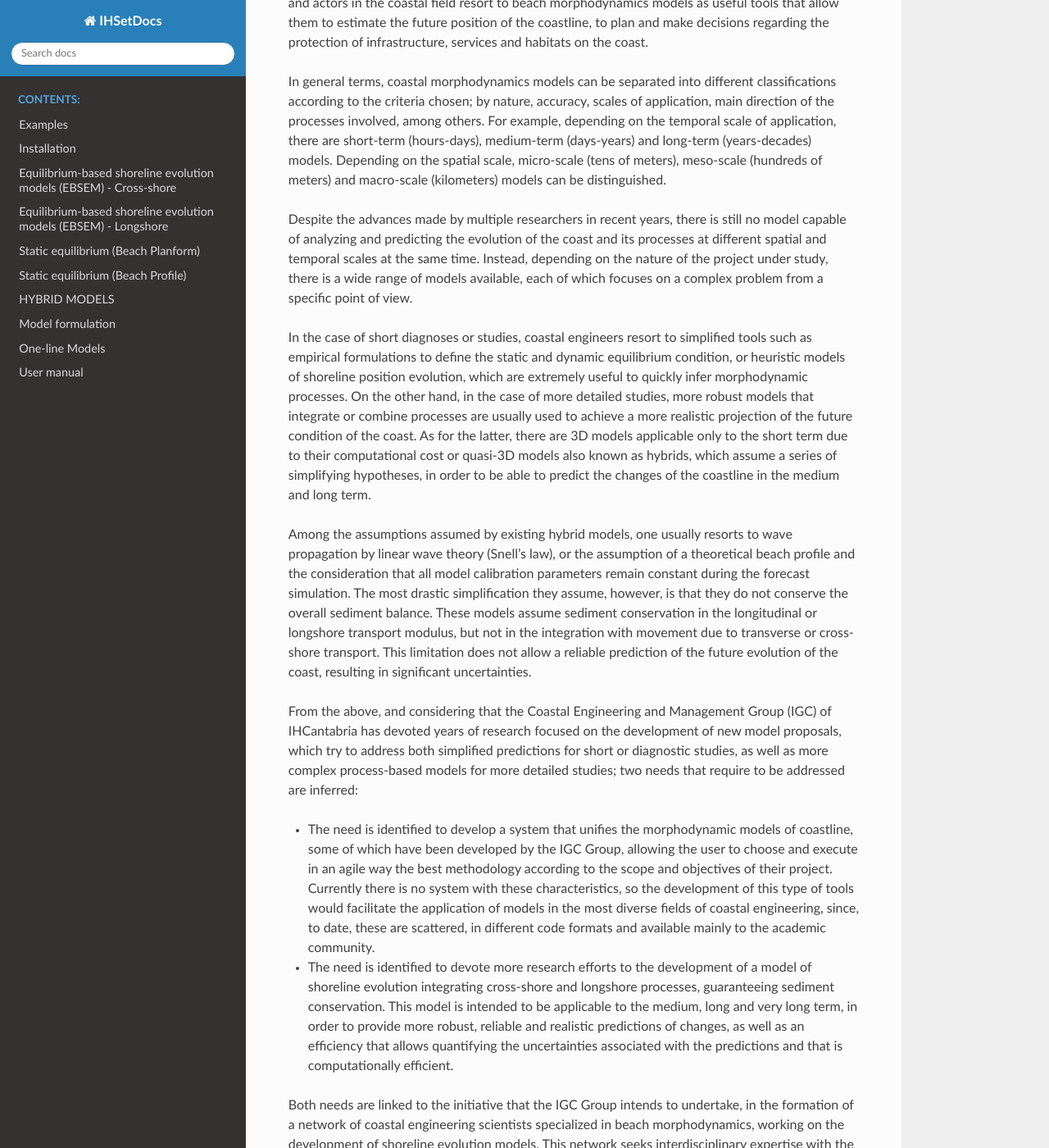
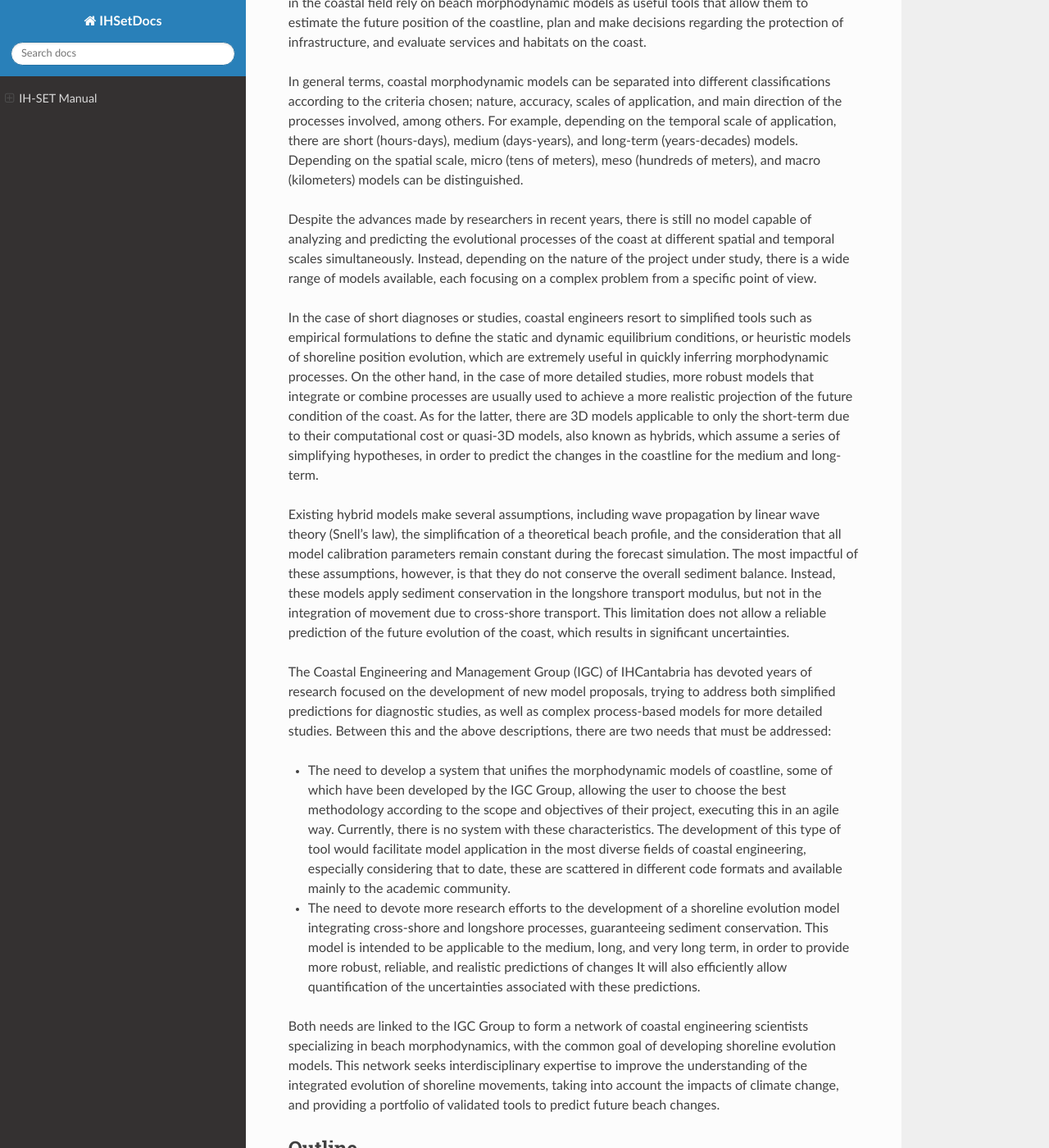
Before and after one commit to IHCantabria/IHSetDocs, a Sphinx documentation site: the page built from docs/index.md, in a window 1280 px wide and 1400 px high, scrolled down 320 px. Shown: the whole window at 82% size. Built offline with Sphinx 7.4.7 and the Read the Docs theme 2.0.0, drawn with Linux system fonts in a browser that asks for light colours; some of the changed text lies outside the part shown.

Commit message:
Add files via upload

````diff
--- a/docs/index.md
+++ b/docs/index.md
@@ -2,27 +2,27 @@
 
 ## Motivation
 
-Coastal zones are dynamic environments, conditioned by agents as diverse as waves, winds, currents, sea level, anthropogenic modifications, as well as other oceanographic and sediment supply factors at different spatio-temporal scales. Therefore, coastal engineering studies or projects vary in nature and complexity. Depending on the scope and objective of each project, managers and actors in the coastal field resort to beach morphodynamics models as useful tools that allow them to estimate the future position of the coastline, to plan and make decisions regarding the protection of infrastructure, services and habitats on the coast.
+Coastal zones are dynamic environments, conditioned by diverse agents such as waves, winds, currents, sea level, anthropogenic modifications, and other oceanographic and sediment supply factors at different spatio-temporal scales. Therefore, coastal engineering studies or projects vary in nature and complexity. Depending on the scope and objective of each project, managers and actors in the coastal field rely on beach morphodynamic models as useful tools that allow them to estimate the future position of the coastline, plan and make decisions regarding the protection of infrastructure, and evaluate services and habitats on the coast.
 
-In general terms, coastal morphodynamics models can be separated into different classifications according to the criteria chosen; by nature, accuracy, scales of application, main direction of the processes involved, among others. For example, depending on the temporal scale of application, there are short-term (hours-days), medium-term (days-years) and long-term (years-decades) models. Depending on the spatial scale, micro-scale (tens of meters), meso-scale (hundreds of meters) and macro-scale (kilometers) models can be distinguished.
+In general terms, coastal morphodynamic models can be separated into different classifications according to the criteria chosen; nature, accuracy, scales of application, and main direction of the processes involved, among others. For example, depending on the temporal scale of application, there are short (hours-days), medium (days-years), and long-term (years-decades) models. Depending on the spatial scale, micro (tens of meters), meso (hundreds of meters), and macro (kilometers) models can be distinguished.
 
-Despite the advances made by multiple researchers in recent years, there is still no model capable of analyzing and predicting the evolution of the coast and its processes at different spatial and temporal scales at the same time. Instead, depending on the nature of the project under study, there is a wide range of models available, each of which focuses on a complex problem from a specific point of view.
+Despite the advances made by researchers in recent years, there is still no model capable of analyzing and predicting the evolutional processes of the coast at different spatial and temporal scales simultaneously. Instead, depending on the nature of the project under study, there is a wide range of models available, each focusing on a complex problem from a specific point of view.
 
-In the case of short diagnoses or studies, coastal engineers resort to simplified tools such as empirical formulations to define the static and dynamic equilibrium condition, or heuristic models of shoreline position evolution, which are extremely useful to quickly infer morphodynamic processes. On the other hand, in the case of more detailed studies, more robust models that integrate or combine processes are usually used to achieve a more realistic projection of the future condition of the coast. As for the latter, there are 3D models applicable only to the short term due to their computational cost or quasi-3D models also known as hybrids, which assume a series of simplifying hypotheses, in order to be able to predict the changes of the coastline in the medium and long term.
+In the case of short diagnoses or studies, coastal engineers resort to simplified tools such as empirical formulations to define the static and dynamic equilibrium conditions, or heuristic models of shoreline position evolution, which are extremely useful in quickly inferring morphodynamic processes. On the other hand, in the case of more detailed studies, more robust models that integrate or combine processes are usually used to achieve a more realistic projection of the future condition of the coast. As for the latter, there are 3D models applicable to only the short-term due to their computational cost or quasi-3D models, also known as hybrids, which assume a series of simplifying hypotheses, in order to predict the changes in the coastline for the medium and long-term.
 
-Among the assumptions assumed by existing hybrid models, one usually resorts to wave propagation by linear wave theory (Snell's law), or the assumption of a theoretical beach profile and the consideration that all model calibration parameters remain constant during the forecast simulation. The most drastic simplification they assume, however, is that they do not conserve the overall sediment balance. These models assume sediment conservation in the longitudinal or longshore transport modulus, but not in the integration with movement due to transverse or cross-shore transport. This limitation does not allow a reliable prediction of the future evolution of the coast, resulting in significant uncertainties.
+Existing hybrid models make several assumptions, including wave propagation by linear wave theory (Snell's law), the simplification of a theoretical beach profile, and the consideration that all model calibration parameters remain constant during the forecast simulation. The most impactful of these assumptions, however, is that they do not conserve the overall sediment balance. Instead, these models apply sediment conservation in the longshore transport modulus, but not in the integration of movement due to cross-shore transport. This limitation does not allow a reliable prediction of the future evolution of the coast, which results in significant uncertainties.
 
-From the above, and considering that the Coastal Engineering and Management Group (IGC) of IHCantabria has devoted years of research focused on the development of new model proposals, which try to address both simplified predictions for short or diagnostic studies, as well as more complex process-based models for more detailed studies; two needs that require to be addressed are inferred:
+The Coastal Engineering and Management Group (IGC) of IHCantabria has devoted years of research focused on the development of new model proposals, trying to address both simplified predictions for diagnostic studies, as well as complex process-based models for more detailed studies. Between this and the above descriptions, there are two needs that must be addressed:
 
-- The need is identified to develop a system that unifies the morphodynamic models of coastline, some of which have been developed by the IGC Group, allowing the user to choose and execute in an agile way the best methodology according to the scope and objectives of their project. Currently there is no system with these characteristics, so the development of this type of tools would facilitate the application of models in the most diverse fields of coastal engineering, since, to date, these are scattered, in different code formats and available mainly to the academic community.
+- The need to develop a system that unifies the morphodynamic models of coastline, some of which have been developed by the IGC Group, allowing the user to choose the best methodology according to the scope and objectives of their project, executing this in an agile way. Currently, there is no system with these characteristics. The development of this type of tool would facilitate model application in the most diverse fields of coastal engineering, especially considering that to date, these are scattered in different code formats and available mainly to the academic community.
 
-- The need is identified to devote more research efforts to the development of a model of shoreline evolution integrating cross-shore and longshore processes, guaranteeing sediment conservation. This model is intended to be applicable to the medium, long and very long term, in order to provide more robust, reliable and realistic predictions of changes, as well as an efficiency that allows quantifying the uncertainties associated with the predictions and that is computationally efficient.
+- The need to devote more research efforts to the development of a shoreline evolution model integrating cross-shore and longshore processes, guaranteeing sediment conservation. This model is intended to be applicable to the medium, long, and very long term, in order to provide more robust, reliable, and realistic predictions of changes It will also efficiently allow quantification of the uncertainties associated with these predictions.
 
-Both needs are linked to the initiative that the IGC Group intends to undertake, in the formation of a network of coastal engineering scientists specialized in beach morphodynamics, working on the development of shoreline evolution models. This network seeks interdisciplinary expertise with the objective of improving the understanding of the integrated evolution of shoreline movements taking into account the impacts of climate change and providing a portfolio of validated tools to predict future beach change.
+Both needs are linked to the IGC Group to form a network of coastal engineering scientists specializing in beach morphodynamics, with the common goal of developing shoreline evolution models. This network seeks interdisciplinary expertise to improve the understanding of the integrated evolution of shoreline movements, taking into account the impacts of climate change, and providing a portfolio of validated tools to predict future beach changes.
 
 ## Outline
 
-This project aims, on the one hand, to develop a tool (IH-SET) that unifies various models of beach morphodynamics, allowing fast and efficient forecasting of future changes of the coastline according to the scope and purpose of the project required by the user, and on the other hand, the development of a new model of coastline evolution by integrating transverse and longitudinal sediment transport processes, preserving sediment balance.
+This project aims, on the one hand, to develop the IH-Shoreline Evolution Tool (IH-SET) to unify various morphodynamic models, allowing efficient forecasting of future coastline changes according to the scope and purpose of the project required by the user. On the other hand, a new model of coastline evolution will be developed by integrating transverse and longitudinal sediment transport processes, which will preserve sediment balance.
 
 This document outlines succinct technical descriptions of the chosen models, which will be seamlessly integrated into the Shoreline Evolution Tools (IH-SET). These modular tools empower engineers and coastal managers to investigate morphodynamic studies across diverse spatial and temporal ranges, whether it be within a project or while assessing a beach as a physiographic entity.
 
@@ -73,20 +73,3 @@ The following figure shows a preliminary list of the models to be included in th
 - Miller, J. K., Dean, R. G., 2004. A simple new shoreline change model. Coast. Eng. 51, 7, 531–556. https://doi.org/10.1016/j.coastaleng.2004.05.006.
 - Turki, I., Medina, R., Coco, G., Gonzalez, M., 2013. An equilibrium model to predict shoreline rotation of pocket beaches. Mar. Geol. 346, 220–232. http://dx.doi.org/10.1016/j.margeo.2013.08.002
 - Yates, M.L., Guza, R.T., O’Reilly, W.C., 2009. Equilibrium shoreline response: Observations and modeling. J. Geophys. Res. Ocean. 114, 1–16. https://doi.org/10.1029/2009JC005359
-
-# Contents
-
-```{toctree}
-:maxdepth: 2
-:caption: Contents:
-
-[Examples]/examples
-[Installation]/installation
-[Model_description]/ebsem_cross
-[Model_description]/ebsem_long
-[Model_description]/equilibrium_planform
-[Model_description]/equilibrium_profile
-[Model_description]/hybrid_model
-[Model_description]/ihset_model
-[Model_description]/one_line
-[User_manual]/ihset_manual
````
Also changed, not shown: docs/[Model_description]/ihset_model.md (+8 -7 lines).
